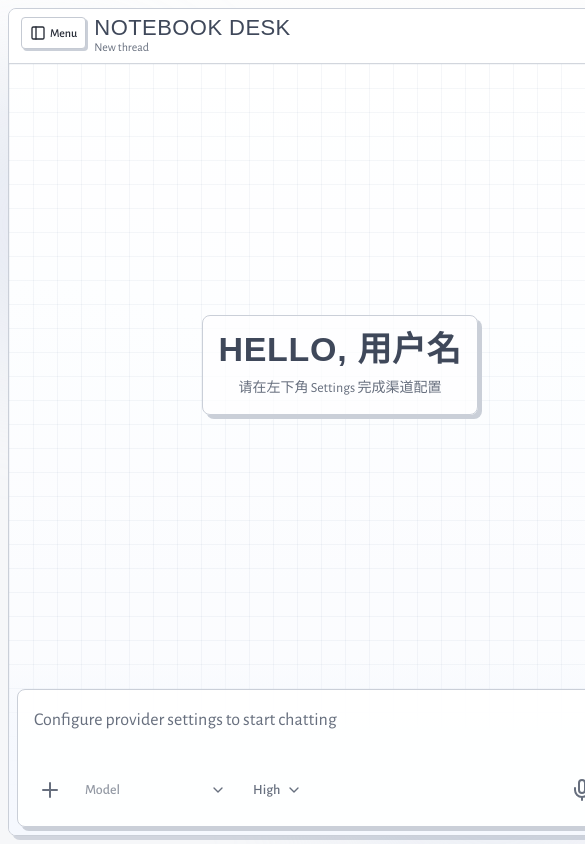
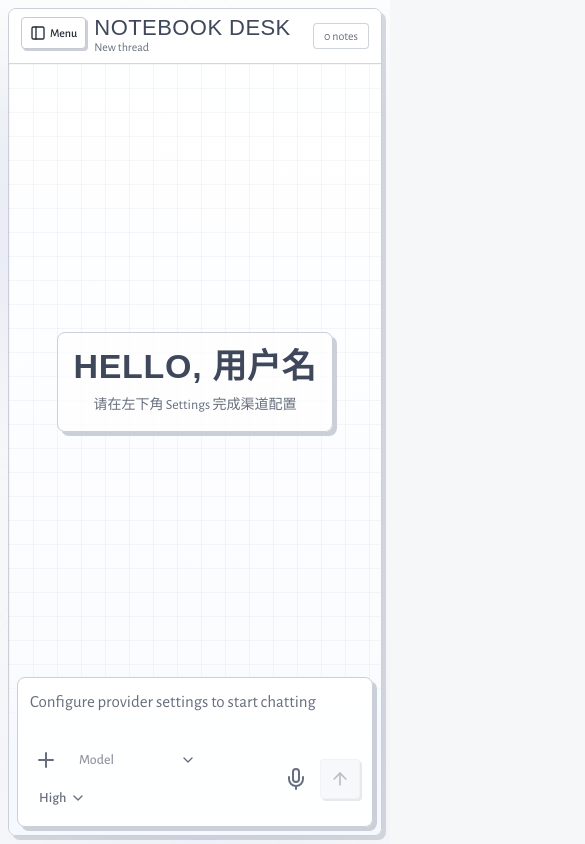
Before and after one commit to Connor-Matthew/Echo, a React (Vite) app: page / in a window 390 px wide. Shown: the top 844 px of the page, 585 px wide, since content can reach past the window. Built offline with nearby package versions, Linux system fonts and the light colour scheme; a web font is replaced by a local one.

Commit message:
Adjust responsive sidebar behavior

```diff
--- a/src/App.tsx
+++ b/src/App.tsx
@@ -57,10 +57,26 @@ const nowIso = () => new Date().toISOString();
 const TEXT_ATTACHMENT_LIMIT = 60000;
 const TEXT_ATTACHMENT_EXTENSIONS = new Set([".md", ".txt"]);
 const COMPOSER_MODEL_DELIMITER = "::";
-const SIDEBAR_AUTO_HIDE_WIDTH = 1280;
+const SIDEBAR_AUTO_HIDE_WIDTH = 800;
+const SIDEBAR_MIN_WIDTH = 228;
+const SIDEBAR_MAX_WIDTH = 322;
+const SIDEBAR_FULL_WIDTH_AT = 1400;
 
 const getCurrentViewportWidth = () =>
   typeof window === "undefined" ? SIDEBAR_AUTO_HIDE_WIDTH + 1 : window.innerWidth;
+
+const getResponsiveSidebarWidth = (viewportWidth: number) => {
+  const widthRange = SIDEBAR_FULL_WIDTH_AT - SIDEBAR_AUTO_HIDE_WIDTH;
+  if (widthRange <= 0) {
+    return SIDEBAR_MAX_WIDTH;
+  }
+
+  const progress = (viewportWidth - SIDEBAR_AUTO_HIDE_WIDTH) / widthRange;
+  const normalizedProgress = Math.min(Math.max(progress, 0), 1);
+  return Math.round(
+    SIDEBAR_MIN_WIDTH + (SIDEBAR_MAX_WIDTH - SIDEBAR_MIN_WIDTH) * normalizedProgress
+  );
+};
 
 const encodeComposerModelOption = (providerId: string, modelId: string) =>
   `${encodeURIComponent(providerId)}${COMPOSER_MODEL_DELIMITER}${encodeURIComponent(modelId)}`;
@@ -847,7 +863,8 @@ export const App = () => {
     }
   };
 
-  const sidebarWidth = !isCompactLayout || isSidebarOpen ? 322 : 0;
+  const sidebarWidth =
+    !isCompactLayout || isSidebarOpen ? getResponsiveSidebarWidth(viewportWidth) : 0;
 
   const sidebarContent =
     activeView === "chat" ? (
@@ -898,7 +915,7 @@ export const App = () => {
   }
 
   return (
-    <div className="app-shell relative h-screen min-w-[680px] overflow-hidden bg-background px-2 py-2 sm:px-3 sm:py-3 md:px-4 md:py-4 lg:px-5 lg:py-5">
+    <div className="app-shell relative h-screen min-w-0 overflow-hidden bg-background px-2 py-2 sm:px-3 sm:py-3 md:px-4 md:py-4 lg:px-5 lg:py-5">
       <div className="app-window-drag-layer" aria-hidden />
       <div className="pointer-events-none absolute inset-x-0 top-0 h-[120px] bg-gradient-to-b from-white/75 to-transparent dark:from-[#1d2533]/45" />
       <div className="pointer-events-none absolute -left-24 top-20 h-72 w-72 rounded-full bg-[#cfd8ea]/35 blur-3xl dark:bg-[#38506f]/25" />
@@ -980,7 +997,7 @@ export const App = () => {
                 </div>
               ) : null}
 
-              <div className="sketch-grid-paper h-full min-h-0 bg-card/40 pb-[170px] sm:pb-[190px] md:pb-[220px]">
+              <div className="sketch-grid-paper h-full min-h-0 bg-card/40 pb-[136px] sm:pb-[152px] md:pb-[176px]">
                 <ChatView
                   messages={activeSession?.messages ?? []}
                   isConfigured={isConfigured}
@@ -993,8 +1010,8 @@ export const App = () => {
                 />
               </div>
 
-              <div className="pointer-events-none absolute inset-x-0 bottom-0 z-20 bg-gradient-to-t from-[#f5f8fe] via-[#f5f8fe]/95 to-transparent px-2 pb-2 pt-8 dark:from-[#20293a] dark:via-[#20293a]/94 sm:px-3 sm:pb-3 sm:pt-10 md:px-8 md:pb-6 md:pt-12">
-                <div className="pointer-events-auto mx-auto w-full max-w-[980px]">
+              <div className="pointer-events-none absolute inset-x-0 bottom-0 z-20 bg-gradient-to-t from-[#f5f8fe] via-[#f5f8fe]/95 to-transparent px-2 pb-2 pt-6 dark:from-[#20293a] dark:via-[#20293a]/94 sm:px-3 sm:pb-3 sm:pt-8 md:px-6 md:pb-4 md:pt-10">
+                <div className="pointer-events-auto mx-auto w-full min-w-0 max-w-[980px]">
                   <Composer
                     value={draft}
                     modelLabel={settings.model || "Model"}
--- a/src/components/Composer.tsx
+++ b/src/components/Composer.tsx
@@ -34,7 +34,7 @@ type ComposerProps = {
   isGenerating: boolean;
 };
 
-const MAX_TEXTAREA_HEIGHT = 24 * 7;
+const MAX_TEXTAREA_HEIGHT = 24 * 5;
 
 const formatBytes = (size: number) => {
   if (size < 1024) {
@@ -121,7 +121,7 @@ export const Composer = ({
 
   return (
     <footer className="w-full">
-      <div className="w-full rounded-[8px] border border-border bg-card/95 px-4 py-4 shadow-[4px_4px_0_hsl(var(--border))] md:px-5">
+      <div className="w-full rounded-[8px] border border-border bg-card/95 px-3 py-3 shadow-[4px_4px_0_hsl(var(--border))] sm:px-4 sm:py-3.5 md:px-5 md:py-4">
         <input
           ref={fileInputRef}
           type="file"
@@ -185,7 +185,7 @@ export const Composer = ({
           onChange={(event) => onChange(event.target.value)}
           onKeyDown={onKeyDown}
           rows={1}
-          className="max-h-[168px] min-h-[52px] resize-none border-0 bg-transparent p-0 text-[18px] leading-7 text-foreground shadow-none placeholder:text-muted-foreground focus-visible:ring-0"
+          className="max-h-[120px] min-h-[44px] resize-none border-0 bg-transparent p-0 text-[17px] leading-6 text-foreground shadow-none placeholder:text-muted-foreground focus-visible:ring-0"
           placeholder={
             disabled
               ? "Configure provider settings to start chatting"
@@ -193,8 +193,8 @@ export const Composer = ({
           }
         />
 
-        <div className="mt-3 flex items-center justify-between gap-3">
-          <div className="flex flex-wrap items-center gap-2 text-muted-foreground">
+        <div className="mt-2.5 flex flex-wrap items-center justify-between gap-2 sm:mt-3 sm:gap-3">
+          <div className="flex min-w-0 flex-1 flex-wrap items-center gap-1.5 text-muted-foreground sm:gap-2">
             <Button
               type="button"
               variant="ghost"
@@ -204,12 +204,12 @@ export const Composer = ({
             >
               <Plus className="h-4.5 w-4.5" />
             </Button>
-            <div className="relative">
+            <div className="relative w-[136px] sm:w-auto">
               <select
                 value={hasSelectedModel ? modelValue : ""}
                 onChange={(event) => onSelectModel(event.target.value)}
                 disabled={!normalizedModelOptions.length}
-                className="h-8 min-w-[160px] appearance-none rounded-[4px] border border-transparent bg-transparent px-2.5 pr-7 text-sm font-medium text-muted-foreground hover:border-border/70 hover:bg-accent/60 hover:text-foreground focus-visible:outline-none focus-visible:ring-2 focus-visible:ring-ring disabled:opacity-70"
+                className="h-8 w-full appearance-none rounded-[4px] border border-transparent bg-transparent px-2.5 pr-7 text-sm font-medium text-muted-foreground hover:border-border/70 hover:bg-accent/60 hover:text-foreground focus-visible:outline-none focus-visible:ring-2 focus-visible:ring-ring disabled:opacity-70 sm:min-w-[160px]"
               >
                 {!hasSelectedModel ? (
                   <option value="">{modelLabel || "Model"}</option>
@@ -225,13 +225,13 @@ export const Composer = ({
             <Button
               type="button"
               variant="ghost"
-              className="h-8 gap-1.5 rounded-[4px] px-2.5 text-sm font-medium text-muted-foreground hover:bg-accent/60 hover:text-foreground"
+              className="h-8 gap-1 rounded-[4px] px-2 text-sm font-medium text-muted-foreground hover:bg-accent/60 hover:text-foreground sm:gap-1.5 sm:px-2.5"
             >
               <span>High</span>
               <ChevronDown className="h-4 w-4" />
             </Button>
           </div>
-          <div className="flex items-center gap-2">
+          <div className="ml-auto flex shrink-0 items-center gap-2">
             <Button
               type="button"
               variant="ghost"
```
